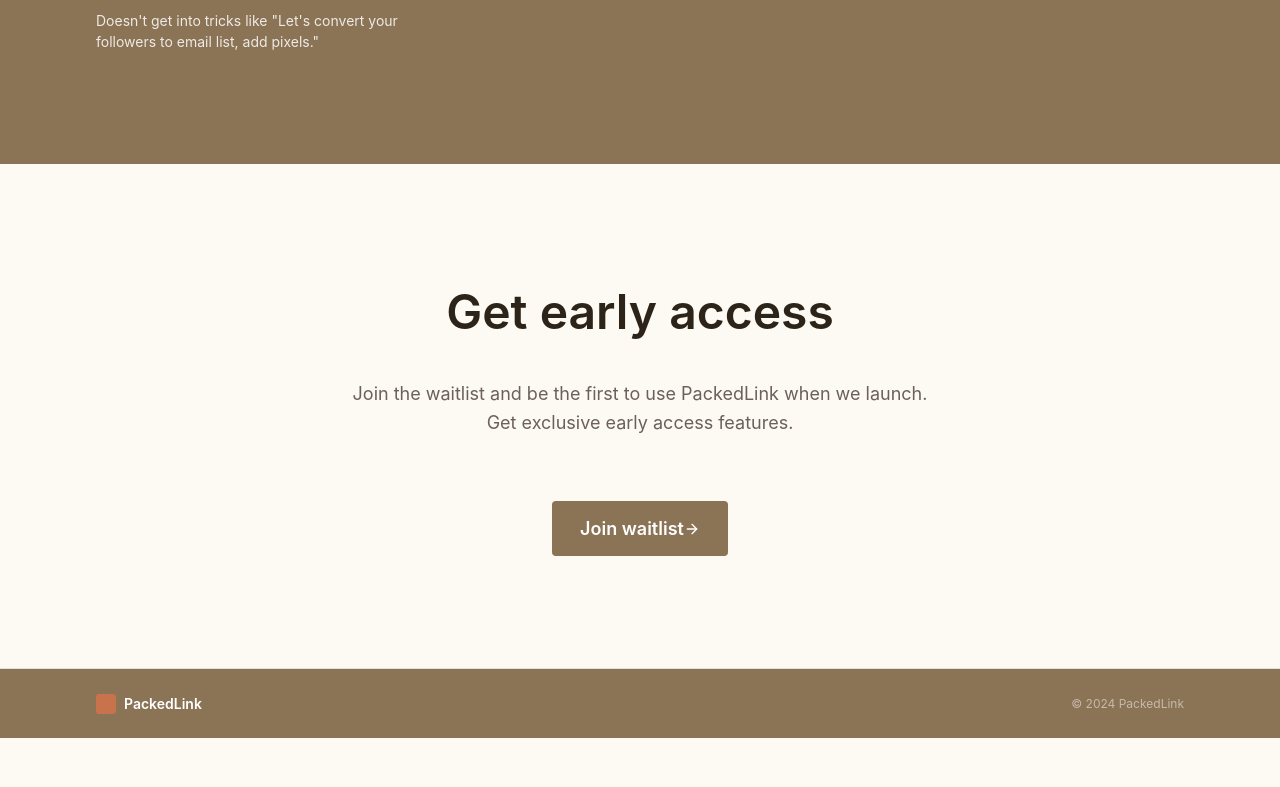
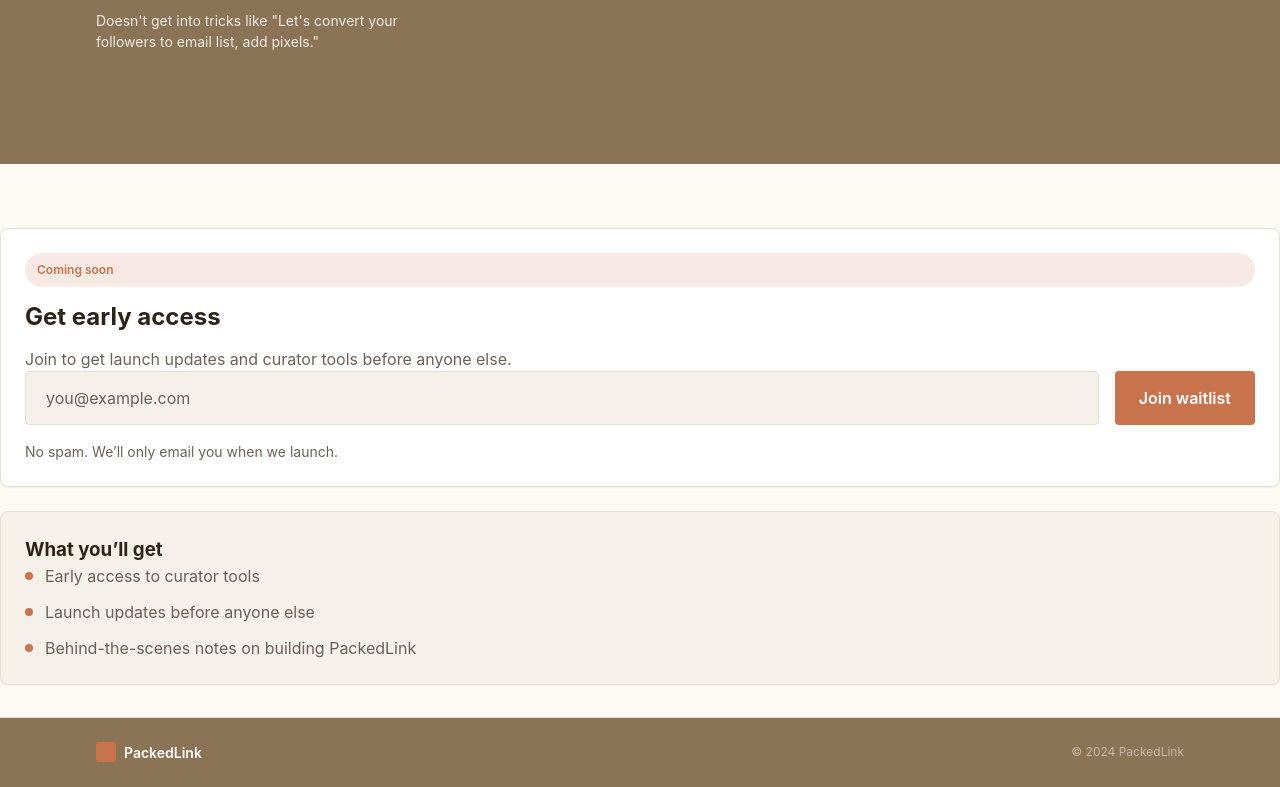
Before and after one commit to miratcan/packedlink.com, a Next.js app in the folder src/frontend/: page / in a window 1280 px wide. Shown: the part 2421-3208 px from the top of the page. Before the commit the page ends 3159 px from the top, so only its background shows below. Built offline with nearby package versions, Linux system fonts and the light colour scheme.

Commit message:
Embed waitlist into landing and redirect /waitlist

```diff
--- a/src/frontend/app/page.tsx
+++ b/src/frontend/app/page.tsx
@@ -1,5 +1,6 @@
 import { Button } from '@/components/Button/Button'
 import { Header } from '@/components/Header/Header'
+import { WaitlistSection } from '@/components/WaitlistSection/WaitlistSection'
 import styles from './page.module.css'
 
 export default function HomePage() {
@@ -23,7 +24,7 @@
               </p>
 
               <div className={styles.heroCta}>
-                <Button href="/waitlist" size="large" variant="primary" context="dark">
+                <Button href="/#waitlist" size="large" variant="primary" context="dark">
                   Join waitlist
                   <svg width="16" height="16" viewBox="0 0 24 24" fill="none" stroke="currentColor" strokeWidth="2" strokeLinecap="round" strokeLinejoin="round">
                     <line x1="5" y1="12" x2="19" y2="12"></line>
@@ -319,24 +320,7 @@
         </div>
       </section>
 
-      {/* Final CTA */}
-      <section className={styles.finalCtaSection}>
-        <div className={styles.finalCtaContainer}>
-          <h2 className={styles.finalCtaTitle}>
-            Get early access
-          </h2>
-          <p className={styles.finalCtaDescription}>
-            Join the waitlist and be the first to use PackedLink when we launch. Get exclusive early access features.
-          </p>
-          <Button href="/waitlist" size="large" variant="primary" context="light">
-            Join waitlist
-            <svg width="16" height="16" viewBox="0 0 24 24" fill="none" stroke="currentColor" strokeWidth="2" strokeLinecap="round" strokeLinejoin="round">
-              <line x1="5" y1="12" x2="19" y2="12"></line>
-              <polyline points="12 5 19 12 12 19"></polyline>
-            </svg>
-          </Button>
-        </div>
-      </section>
+      <WaitlistSection />
 
       {/* Footer */}
       <footer className={styles.footer}>
--- a/src/frontend/components/Header/Header.tsx
+++ b/src/frontend/components/Header/Header.tsx
@@ -23,7 +23,7 @@
             <a href="#who" className={styles.navLink}>
               Who uses it?
             </a>
-            <Button variant="primary" context="light" href="/waitlist">
+            <Button variant="primary" context="light" href="/#waitlist">
               Join Waitlist
             </Button>
           </div>
--- /dev/null
+++ b/src/frontend/components/WaitlistSection/WaitlistSection.module.css
@@ -0,0 +1,130 @@
+.section {
+  margin-top: var(--spacing-xl);
+  padding: var(--spacing-xl) 0;
+  display: grid;
+  gap: var(--spacing-lg);
+}
+
+.content {
+  display: grid;
+  gap: var(--spacing-xs);
+}
+
+.subtitle {
+  color: var(--color-text-secondary);
+  max-width: 720px;
+}
+
+.pill {
+  display: inline-flex;
+  align-items: center;
+  gap: var(--spacing-xxs);
+  align-self: flex-start;
+  padding: 8px 12px;
+  border-radius: 999px;
+  background: color-mix(in srgb, var(--color-accent) 16%, transparent);
+  color: var(--color-accent);
+  font-weight: var(--font-weight-semibold);
+  font-size: var(--font-size-xs);
+}
+
+.cards {
+  display: grid;
+  grid-template-columns: repeat(auto-fit, minmax(300px, 1fr));
+  gap: var(--spacing-lg);
+}
+
+.form {
+  display: grid;
+  gap: var(--spacing-sm);
+}
+
+.inputRow {
+  display: flex;
+  gap: var(--spacing-sm);
+  flex-wrap: wrap;
+}
+
+.input {
+  flex: 1;
+  min-width: 240px;
+  padding: var(--spacing-sm) var(--spacing-md);
+  border: 1px solid var(--color-border);
+  border-radius: var(--radius);
+  background: var(--color-cream);
+  font-size: var(--font-size-base);
+  color: var(--color-text-primary);
+  transition: border-color 0.15s ease, box-shadow 0.15s ease;
+}
+
+.input:focus {
+  outline: none;
+  border-color: var(--color-accent);
+  box-shadow: 0 0 0 3px color-mix(in srgb, var(--color-accent) 25%, transparent);
+}
+
+.note {
+  font-size: var(--font-size-sm);
+  color: var(--color-text-secondary);
+}
+
+.error {
+  font-size: var(--font-size-sm);
+  color: var(--color-accent);
+}
+
+.successState {
+  display: grid;
+  gap: var(--spacing-sm);
+}
+
+.successBadge {
+  display: inline-flex;
+  align-items: center;
+  gap: var(--spacing-xxs);
+  padding: 8px 12px;
+  border-radius: 999px;
+  background: color-mix(in srgb, var(--color-sage) 18%, transparent);
+  color: var(--color-sage);
+  font-weight: var(--font-weight-semibold);
+  font-size: var(--font-size-xs);
+}
+
+.successTitle {
+  font-size: var(--font-size-lg);
+  color: var(--color-text-primary);
+}
+
+.successDescription {
+  color: var(--color-text-secondary);
+  line-height: 1.6;
+}
+
+.successDescription strong {
+  color: var(--color-text-primary);
+}
+
+.asideList {
+  display: grid;
+  gap: var(--spacing-xs);
+  color: var(--color-text-secondary);
+}
+
+.bullet {
+  display: flex;
+  align-items: center;
+  gap: var(--spacing-xs);
+}
+
+.dot {
+  width: 8px;
+  height: 8px;
+  border-radius: 50%;
+  background: var(--color-accent);
+}
+
+@media (max-width: 640px) {
+  .inputRow {
+    flex-direction: column;
+  }
+}
--- /dev/null
+++ b/src/frontend/components/WaitlistSection/WaitlistSection.tsx
@@ -0,0 +1,89 @@
+'use client'
+
+import { useState } from "react";
+
+import { Button } from "@/components/Button/Button";
+import { SurfaceCard } from "@/components/SurfaceCard/SurfaceCard";
+import styles from "./WaitlistSection.module.css";
+
+export function WaitlistSection() {
+  const [email, setEmail] = useState("");
+  const [submitted, setSubmitted] = useState(false);
+  const [error, setError] = useState("");
+
+  const handleSubmit = (e: React.FormEvent) => {
+    e.preventDefault();
+    setError("");
+
+    if (!email || !email.includes("@")) {
+      setError("Please enter a valid email address.");
+      return;
+    }
+
+    // TODO: Connect to waitlist endpoint once available.
+    setSubmitted(true);
+  };
+
+  return (
+    <section id="waitlist" className={styles.section}>
+      <SurfaceCard>
+        <div className={styles.content}>
+          <span className={styles.pill}>Coming soon</span>
+          <h2>Get early access</h2>
+          <p className={styles.subtitle}>
+            Join to get launch updates and curator tools before anyone else.
+          </p>
+        </div>
+
+        {!submitted ? (
+          <form onSubmit={handleSubmit} className={styles.form}>
+            <div className={styles.inputRow}>
+              <input
+                type="email"
+                value={email}
+                onChange={(e) => setEmail(e.target.value)}
+                placeholder="you@example.com"
+                className={styles.input}
+                required
+              />
+              <Button variant="primary" context="dark" type="submit">
+                Join waitlist
+              </Button>
+            </div>
+            {error && <p className={styles.error}>{error}</p>}
+            <p className={styles.note}>No spam. We’ll only email you when we launch.</p>
+          </form>
+        ) : (
+          <div className={styles.successState}>
+            <span className={styles.successBadge}>You’re in</span>
+            <p className={styles.successTitle}>Thanks for joining</p>
+            <p className={styles.successDescription}>
+              We’ll email <strong>{email}</strong> with early access and launch news.
+            </p>
+            <Button href="/" variant="ghost" context="dark">
+              Back to home
+            </Button>
+          </div>
+        )}
+      </SurfaceCard>
+
+      <SurfaceCard tone="muted">
+        <h3>What you’ll get</h3>
+        <div className={styles.asideList}>
+          <div className={styles.bullet}>
+            <span className={styles.dot} />
+            <span>Early access to curator tools</span>
+          </div>
+          <div className={styles.bullet}>
+            <span className={styles.dot} />
+            <span>Launch updates before anyone else</span>
+          </div>
+          <div className={styles.bullet}>
+            <span className={styles.dot} />
+            <span>Behind-the-scenes notes on building PackedLink</span>
+          </div>
+        </div>
+      </SurfaceCard>
+    </section>
+  );
+}
```
Also changed, not shown: src/frontend/app/waitlist/page.tsx (+3 -93 lines).
